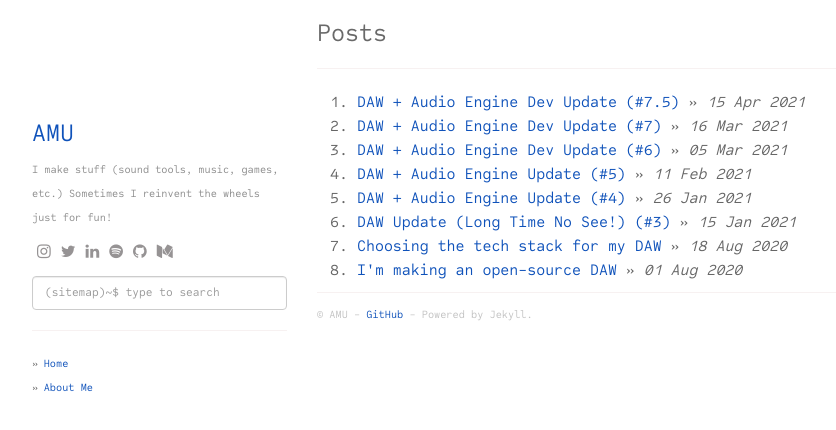
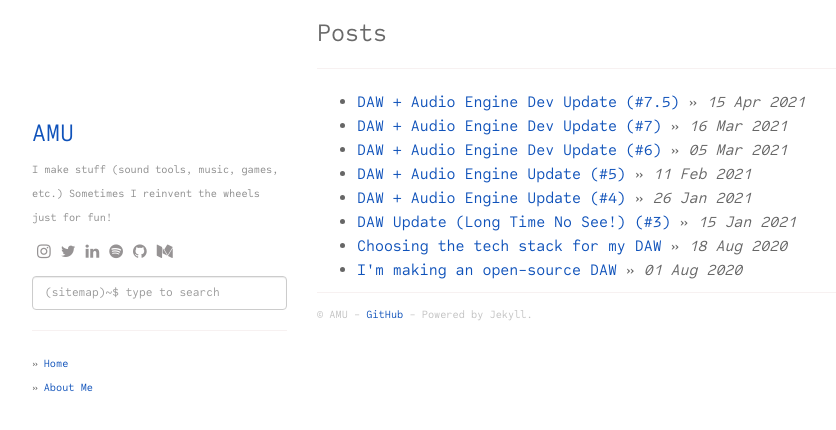
Before and after one commit to amuuu/amuuu.github.io, a Jekyll site: the page built from index.html, in a window 1280 px wide. Shown: the top 430 px of the page, without its empty margins (53-889 px from the left). Built offline with Jekyll 4.4.1, drawn with Linux system fonts in a browser that asks for light colours; nearby versions of some CDN libraries; the list of posts is cut into pages by our own code.

Commit message:
Update index.html

```diff
--- a/index.html
+++ b/index.html
@@ -6,7 +6,7 @@ layout: default
   <h1>{{ site.title }}</h1>
   <hr />
 
-  <ol class="posts">
+  <ul class="posts">
     {% for post in paginator.posts %}
       <li><a href="{{ post.url }}">{{ post.title }}</a> &raquo; <i><span>{{ post.date | date_to_string }}</span></i></li>
     {% endfor %}
```
